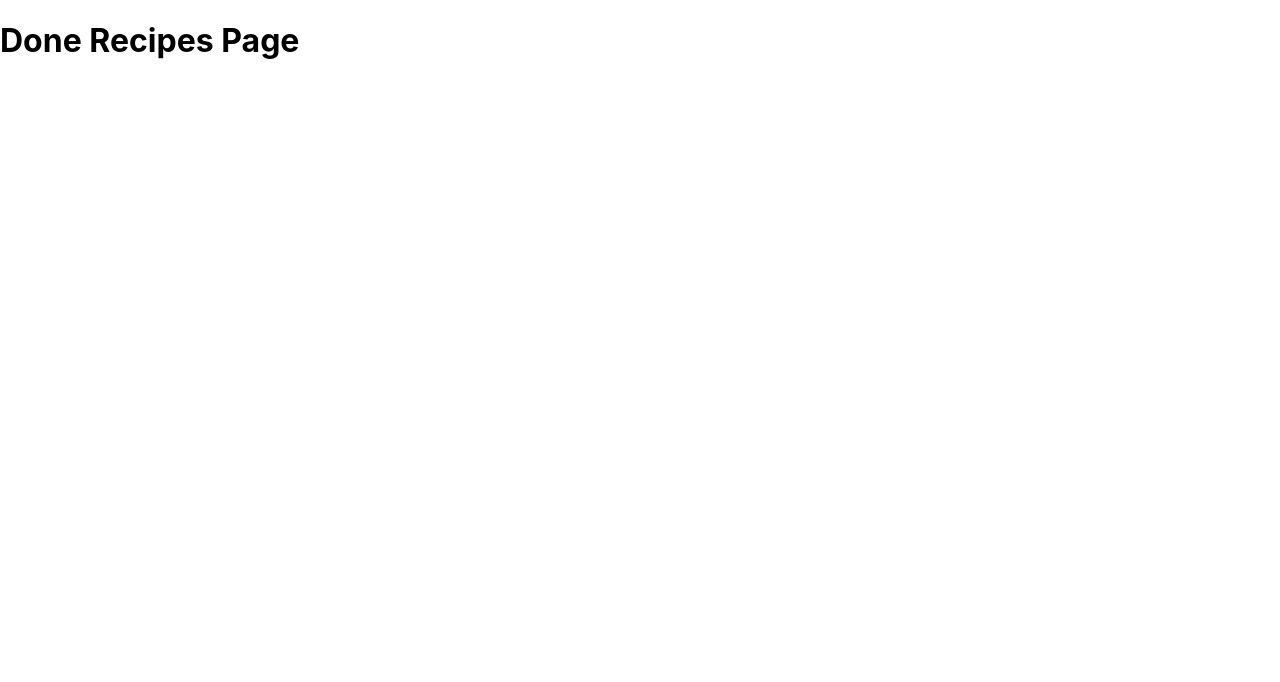
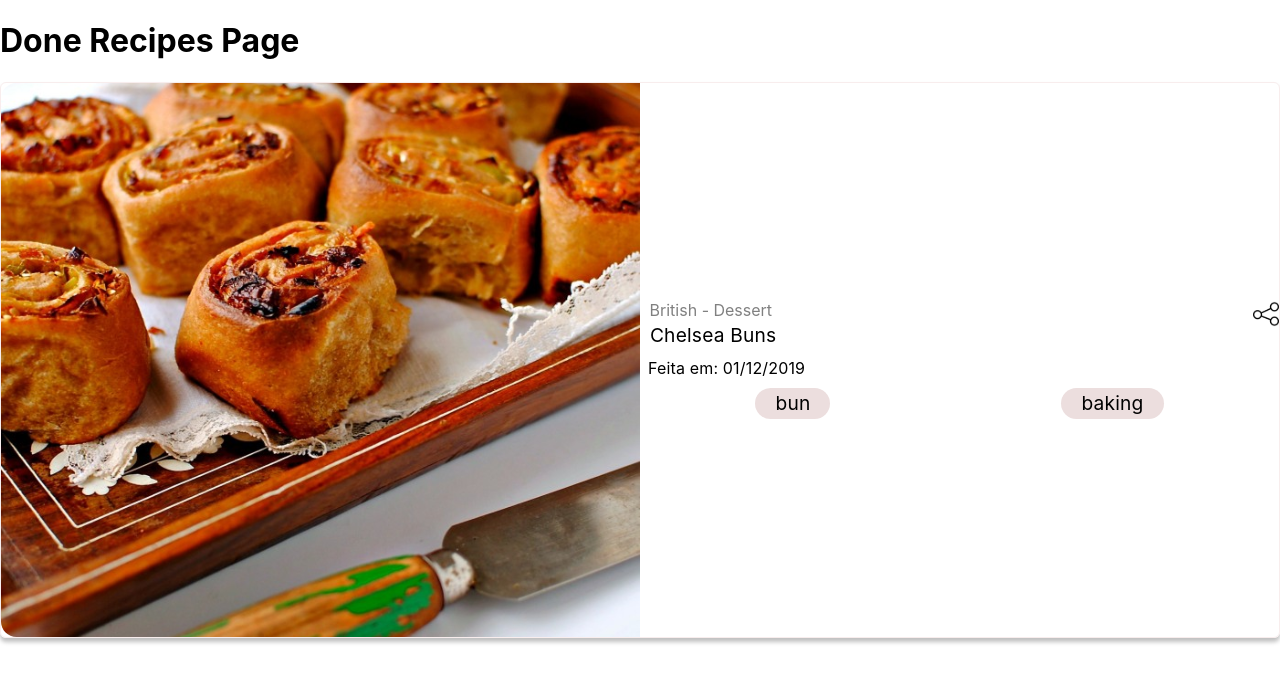
Before and after one commit to tryber/sd-02-block19-recipes-app-2, a React (Create React App) app: page /receitas-feitas in a window 1280 px wide. Shown: the top 682 px of the page. Built offline with nearby package versions, Linux system fonts and the light colour scheme.

Commit message:
Correçoes CC no CSS

```diff
--- a/src/pages/DoneRecipes.js
+++ b/src/pages/DoneRecipes.js
@@ -1,16 +1,16 @@
 import React from 'react';
-// import HorizontalCard from '../components/HorizontalCard';
-// import imagemTeste from '../images/imagemTeste.svg';
+import HorizontalCard from '../components/HorizontalCard';
+import imagemTeste from '../images/imagemTeste.svg';
 
 const DoneRecipes = () => (
   <div>
     <h1>Done Recipes Page</h1>
-    {/* <HorizontalCard
+    <HorizontalCard
       index={1} type="comida" id="453"
       image={imagemTeste}
       name="Chelsea Buns" category="Dessert" area="British" alcoholicOrNot="Alcoholic Drink"
       doneDate="01/12/2019" tags={['bun', 'baking']}
-    /> */}
+    />
   </div>
 );
 
--- a/src/pages/FavoriteRecipes.js
+++ b/src/pages/FavoriteRecipes.js
@@ -1,16 +1,16 @@
 import React from 'react';
-// import HorizontalCard from '../components/HorizontalCard'
-// import imagemTeste from '../images/imagemTeste.svg';
+import HorizontalCard from '../components/HorizontalCard'
+import imagemTeste from '../images/imagemTeste.svg';
 
 const FavoriteRecipes = () => (
   <div>
     <h1>Favorite Recipes Page</h1>
-    {/* <HorizontalCard
+    <HorizontalCard
       index={1} type="comida" id="453"
       image={imagemTeste}
       name="Chelsea Buns" category="Dessert" area="British" alcoholicOrNot="Alcoholic Drink"
       doneDate="01/12/2019" tags={['bun', 'baking']}
-    /> */}
+    />
   </div>
 );
 
--- a/src/styles/HorizontalCard.css
+++ b/src/styles/HorizontalCard.css
@@ -2,15 +2,15 @@
   align-items: center;
   border: 1px solid #f8eded;
   border-radius: 6px;
-  box-shadow: 0px 4px 4px rgba(0, 0, 0, 0.25);
+  box-shadow: 0 4px 4px rgba(0, 0, 0, 0.25);
   box-sizing: border-box;
   display: flex;
   flex-direction: row;
 }
 
 p {
- all: unset;
- margin: 0.5em;
+  all: unset;
+  margin: 0.5em;
 }
 
 .lado-esquerdo {
@@ -40,6 +40,18 @@ p {
   flex-direction: column;
 }
 
+.tags p {
+  background: #ecdede;
+  border-radius: 30px;
+  font-size: 1.2em;
+  font-style: normal;
+  font-weight: 400;
+  letter-spacing: 0.01em;
+  line-height: 1.1em;
+  margin: 0;
+  padding: 5px 20px;
+}
+
 .parte-de-cima div p {
   margin: 0.1em;
 }
@@ -55,58 +67,37 @@ p {
   justify-content: space-around;
 }
 
-.tags p {
-  background: #ecdede;
-  border-radius: 30px;
-  font-family: Roboto;
-  font-size: 1.3em;
-  font-style: normal;
-  font-weight: normal;
-  letter-spacing: 0.01em;
-  line-height: 1.2em;
-  margin: 0;
-  padding: 5px 20px;
-}
-
 .parte-de-baixo-in-favorite-recipes {
   display: flex;
   flex-direction: row;
+  justify-content: space-around;
+  margin-top: 30px;
 }
 
 .top-text {
   color: gray;
-  font-family: Roboto;
-  font-size: 1.1em;
+  font-size: 1em;
   font-style: normal;
-  font-weight: normal;
-  line-height: 1.2em;
+  font-weight: 400;
+  line-height: 1.1em;
   padding: 0 8px;
 }
 
 .name {
-  font-family: Roboto;
-  font-size: 1.3em;
+  font-size: 1.2em;
   font-style: normal;
-  font-weight: normal;
+  font-weight: 400;
   letter-spacing: 0.01em;
   line-height: 25px;
   padding: 0 8px;
 }
 
 .done-date {
-  font-family: Roboto;
-  font-size: 1.1em;
+  font-size: 1em;
   font-style: normal;
-  font-weight: normal;
+  font-weight: 400;
   letter-spacing: 0.01em;
-  line-height: 1.2em;
+  line-height: 1.1em;
   margin: 10px 0;
   padding: 0 8px;
 }
-
-.parte-de-baixo-in-favorite-recipes {
-  display: flex;
-  flex-direction: row;
-  justify-content: space-evenly;
-  margin-top: 30px;
-}
```
